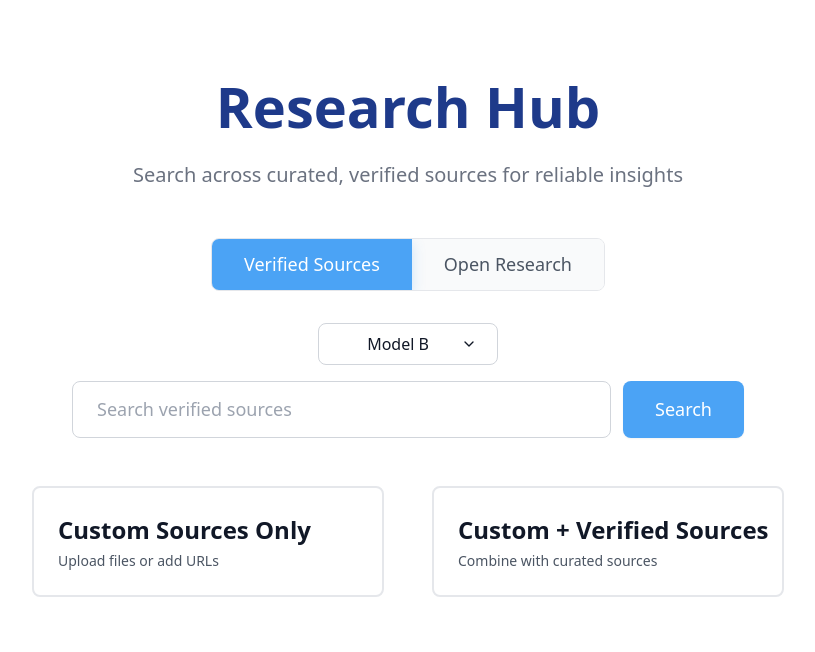
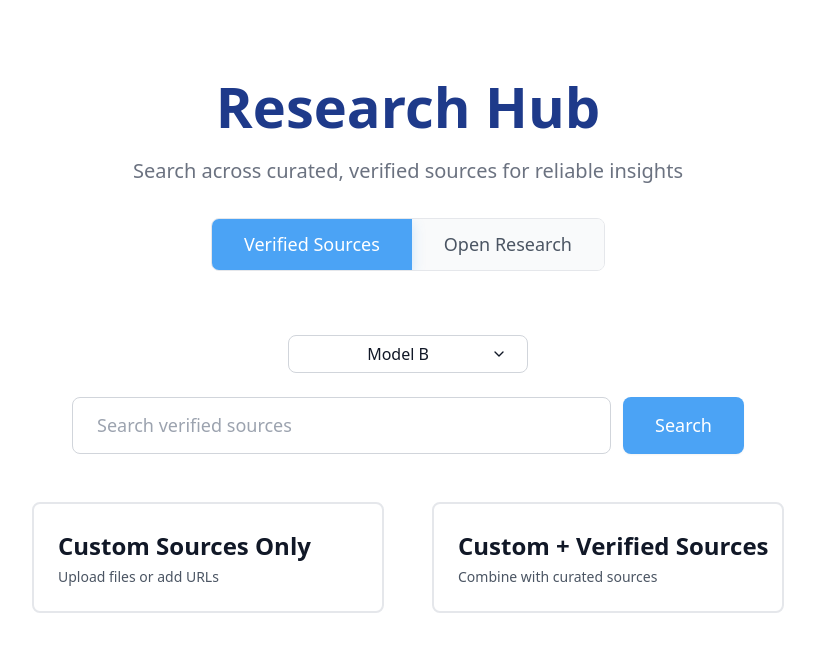
Before and after one commit to NUbivek/searchbar, a Next.js app: page / in a window 1280 px wide. Shown: the top 652 px of the page, without its empty margins (232-1047 px from the left). Built offline with nearby package versions, Linux system fonts and the light colour scheme.

Commit message:
Adjust model selector dimensions

```diff
--- a/src/pages/index.js
+++ b/src/pages/index.js
@@ -102,8 +102,8 @@ export default function Home() {
 
       <main className="container mx-auto max-w-[800px] px-6 py-16">
         {/* Header - Updated styling */}
-        <div className="text-center mb-12">
-          <h1 className="text-[56px] font-bold mb-3 text-[#1E3A8A]">
+        <div className="text-center mb-8">
+          <h1 className="text-[56px] font-bold mb-2 text-[#1E3A8A]">
             Research Hub
           </h1>
           <p className="text-[20px] text-gray-500">
@@ -112,7 +112,7 @@ export default function Home() {
         </div>
 
         {/* Enhanced Tabs with Better Shadow */}
-        <div className="flex justify-center mb-8">
+        <div className="flex justify-center mb-16">
           <div className="border border-gray-200 rounded-lg overflow-hidden">
             <button
               onClick={() => setActiveTab('verified')}
@@ -141,11 +141,11 @@ export default function Home() {
           <div className="space-y-8">
             {/* Search - Enhanced and Centered */}
             <div className="flex flex-col items-center mb-12">
-              {/* Model Selector - Made more compact */}
-              <div className="w-[180px] mb-4">
+              {/* Model Selector - Made wider and shorter */}
+              <div className="w-[240px] mb-6">
                 <button
                   onClick={() => setShowModelDropdown(!showModelDropdown)}
-                  className="w-full px-4 py-2 text-[16px] border border-gray-300 rounded-lg
+                  className="w-full px-4 py-1.5 text-[16px] border border-gray-300 rounded-lg
                             bg-white text-center group hover:border-[#4BA3F5]
                             focus:ring-2 focus:ring-[#4BA3F5]/20 transition-all
                             flex items-center justify-between"
@@ -158,7 +158,7 @@ export default function Home() {
                   />
                 </button>
 
-                {/* Dropdown Menu */}
+                {/* Dropdown Menu - Match parent width */}
                 {showModelDropdown && (
                   <div className="absolute top-full left-0 w-full mt-1 bg-white border
                                 border-gray-300 rounded-lg shadow-lg overflow-hidden
@@ -170,7 +170,7 @@ export default function Home() {
                           setSelectedModel(model);
                           setShowModelDropdown(false);
                         }}
-                        className="w-full px-4 py-2.5 text-[18px] text-left hover:bg-gray-50
+                        className="w-full px-4 py-2 text-[16px] text-left hover:bg-gray-50
                                  transition-colors"
                       >
                         {model}
```
